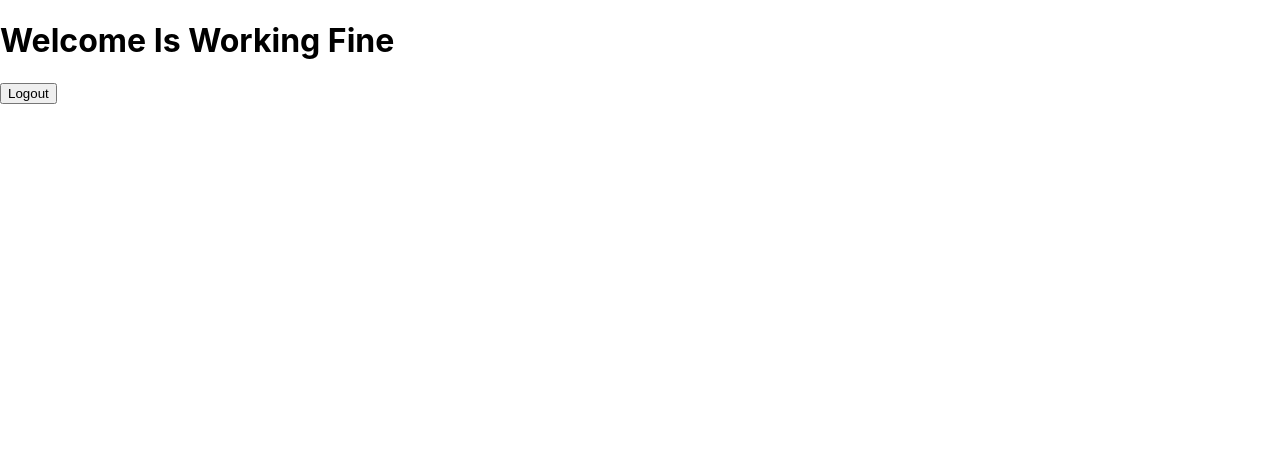
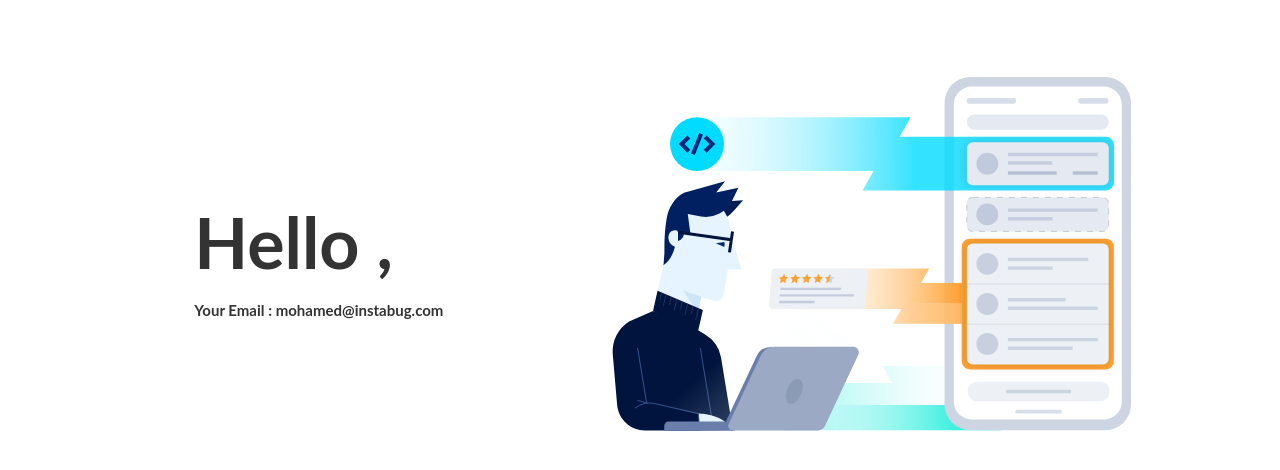
Before and after one commit to notGonim/instabug-intership-task, a React (Create React App) app: page /login in a window 1280 px wide. Both pictures are taken after a click on the button "Login". Shown: the top 470 px of the page. Built offline with nearby package versions, Linux system fonts and the light colour scheme.

Commit message:
ADDED the mainComponent and the main sass files

```diff
--- /dev/null
+++ b/src/components/mainComponent.js
@@ -0,0 +1,15 @@
+import React from 'react'
+import '../styles/main.scss'
+export const MainComponent = ({ h1, h2, img }) => {
+    return (
+        <div className="container">
+            <div className="container_text">
+                <h1 className="header">{h1}</h1>
+                <h2 className="para">Your Email : {h2}</h2>
+            </div>
+            <div className="container_img">
+                <img src={img} />
+            </div>
+        </div>
+    )
+}
--- a/src/hooks/user-auth-listener.js
+++ b/src/hooks/user-auth-listener.js
@@ -13,7 +13,6 @@ export default function useAuthListener() {
             setActiveUser(null)
         }
     }, [user])
-
     return { activeUser }
 
 }
--- a/src/pages/welcome.js
+++ b/src/pages/welcome.js
@@ -1,13 +1,21 @@
 
 import React, { useEffect, useState } from 'react'
 import { useDispatch, useSelector } from 'react-redux'
-import {  logout } from '../redux/user/user-actions'
-
+import { MainComponent } from '../components/mainComponent'
+import useAuthListener from '../hooks/user-auth-listener'
+import { logout } from '../redux/user/user-actions'
+import home from '../assets/home.svg'
 
 export default function Welcome() {
 
+
+    const { activeUser } = useAuthListener()
+    const [email, setEmail] = useState('')
     const dispatch = useDispatch()
 
+    useEffect(() => {
+        activeUser ? setEmail(activeUser.email) : setEmail('')
+    })
     const onUserLogout = (e) => {
         e.preventDefault();
         dispatch(logout())
@@ -15,8 +23,7 @@ export default function Welcome() {
 
     return (
         <>
-            <h1>Welcome Is Working Fine</h1>
-            <button type="submit" onClick={onUserLogout}>Logout</button>
+            <MainComponent h1="Hello ," h2={email} img={home} />
         </>
     )
 
--- a/src/redux/user/user-actions.js
+++ b/src/redux/user/user-actions.js
@@ -11,7 +11,7 @@ export const login = (email, password) => async dispatch => {
     if (authenticated) {
         dispatch({
             type: "LOGIN_SUCCESS",
-            payload: authenticated
+            payload: authenticated.authenticatedUser
         })
     } else {
         const err = "Your email and/or password are incorrect"
@@ -43,7 +43,6 @@ export const logout = () => async dispatch => {
 }
 
 
-
 //clearing errors
 export const clearErrors = () => async (dispatch) => {
     dispatch({
--- /dev/null
+++ b/src/styles/_base.scss
@@ -0,0 +1,76 @@
+$color-primary: #0e1111;
+$color-primary-light: #232b2b;
+$color-secondary: #353839;
+$color-secondary-light: #3b444b;
+$color-accent: #414a4c;
+
+$color-text: #333;
+$color-white: #fff;
+$color-white-transparent: rgba($color-white, .8);
+$head-title-size:70px;
+$head-title-size2:15px;
+
+$font-primary: Lato, sans-serif;
+
+$button-border-radius: .5rem;
+
+*,
+*::before,
+*::after {
+    margin: 0;
+    padding: 0;
+    box-sizing: inherit;
+}
+
+html {
+    box-sizing: border-box;
+    font-size: 62.5%; // 10px = 1rem; 10/16px = 62.5%;
+
+    @include responsive(tab-land) {
+        font-size: 56.25%; // 9px = 1rem; 9/16px = 56.25%;
+
+    }
+
+    @include responsive(tab-port) {
+        font-size: 50%; // 8px
+        .container{
+            display: flex;
+            flex-direction: column;
+        }
+        .container_img{
+            img{
+                width: 250px;
+            }
+    }
+    }
+
+    @include responsive(phone) {
+        font-size: 43.75%; // 7px = 1rem
+        .container{
+            display: flex;
+            flex-direction: column;
+        }
+        .container_img{
+            img{
+                width: 250px;
+            }
+    }
+    }
+    @include responsive(big-desktop) {
+        font-size: 75%; // 12px = 1rem
+    }
+}
+
+body {
+    font-family: $font-primary;
+    color: $color-text;
+    font-weight: 400;
+    line-height: 1.6;
+}
+h1{
+font-size: $head-title-size;
+}
+h2{
+    font-size: $head-title-size2;
+
+}
--- /dev/null
+++ b/src/styles/_mainComponent.scss
@@ -0,0 +1,24 @@
+
+.container {
+    padding: 3em ;
+    margin-top: 3em;
+    display: flex;
+    justify-content: space-evenly;
+
+}
+
+
+.container_text{
+    display: flex;
+    flex-direction: column;
+    padding: 5em;
+    justify-content: center;
+    align-items: flex-start;
+}
+
+
+.container_img{
+img{
+    display: block;
+}
+}
--- /dev/null
+++ b/src/styles/_mediaQueries.scss
@@ -0,0 +1,14 @@
+@mixin responsive($breakpoint) {
+    @if $breakpoint == phone {
+        @media only screen and (max-width: 600px) { @content };
+    }
+    @if $breakpoint == tab-port {
+        @media only screen and (max-width: 900px) { @content };
+    }
+    @if $breakpoint == tab-land {
+        @media only screen and (max-width: 1400px) { @content };
+    }
+    @if $breakpoint == big-desktop {
+        @media only screen and (min-width: 1800px) { @content };
+    }
+}
--- /dev/null
+++ b/src/styles/main.scss
@@ -0,0 +1,3 @@
+@import 'mediaQueries';
+@import 'mainComponent';
+@import 'base';
```
Also changed, not shown: src/components/header.js (added, +9 -0 lines), src/assets/home.svg (added), src/styles/header.scss (added), src/styles/welcome.scss (added).
